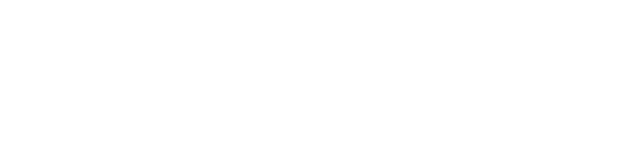
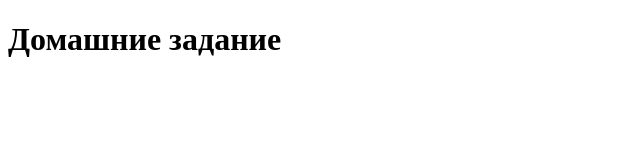
Before and after one commit to MrHARLOCK/Homework1, a plain HTML site: page index.html in a window 1280 px wide. Shown: the whole page, without its empty margins (0-640 px from the left). Drawn offline with Linux system fonts and the light colour scheme.

Commit message:
изменен index.html

```diff
--- a/index.html
+++ b/index.html
@@ -6,6 +6,8 @@
    <title>HomeWork 1</title>
 </head>
 <body>
-
+   <h1>
+      Домашние задание
+   </h1>
 </body>
 </html>
```
